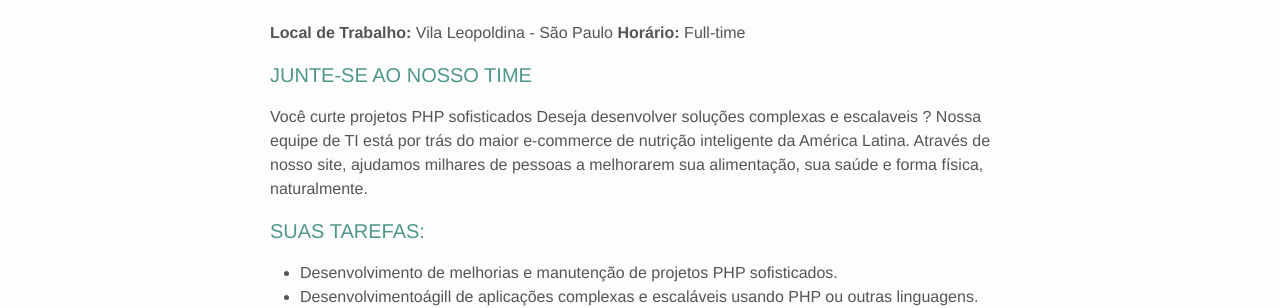
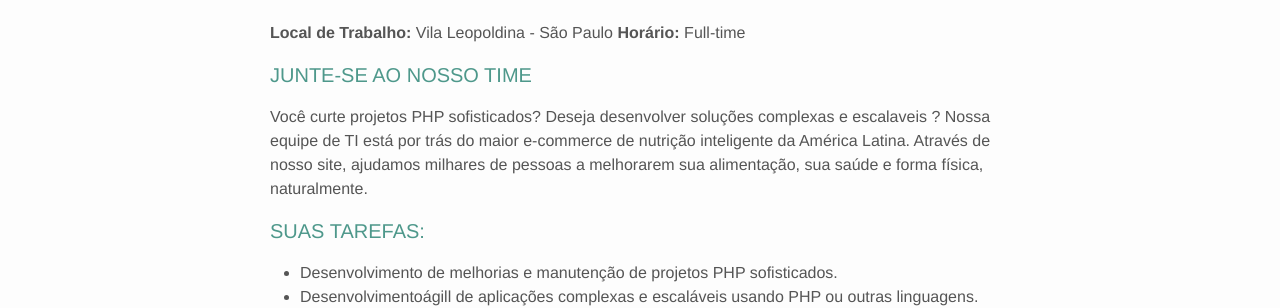
Before and after one commit to natuelabs/jobs, a Jekyll site: the page built from _posts/2015-07-20-desenvolvedor-backend.md, in a window 1280 px wide and 900 px high. Shown: the part 296-604 px from the top of the window. Built offline with Jekyll 4.4.1, drawn with Linux system fonts in a browser that asks for light colours.

Commit message:
#4 Code Review, fixing typing errors

```diff
--- a/_posts/2015-07-20-desenvolvedor-backend.md
+++ b/_posts/2015-07-20-desenvolvedor-backend.md
@@ -11,7 +11,7 @@ provider: typeform
 **Horário:** Full-time
 
 #### Junte-se ao nosso time
-Você curte projetos PHP sofisticados Deseja desenvolver soluções complexas e escalaveis ?
+Você curte projetos PHP sofisticados? Deseja desenvolver soluções complexas e escalaveis ?
 Nossa equipe de TI está por trás do maior e-commerce de nutrição inteligente da América Latina.
 Através de nosso site, ajudamos milhares de pessoas a melhorarem sua alimentação, sua saúde e forma física, naturalmente.
 
```
